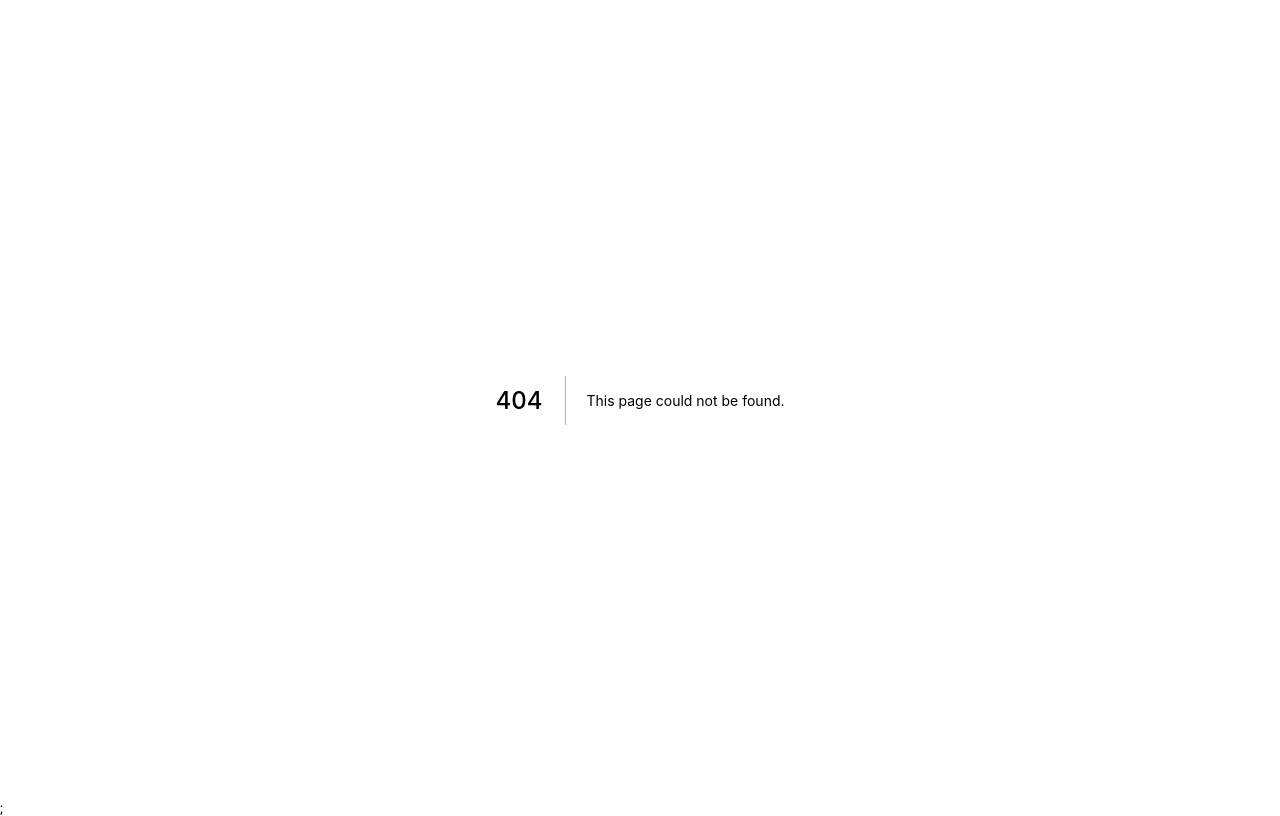
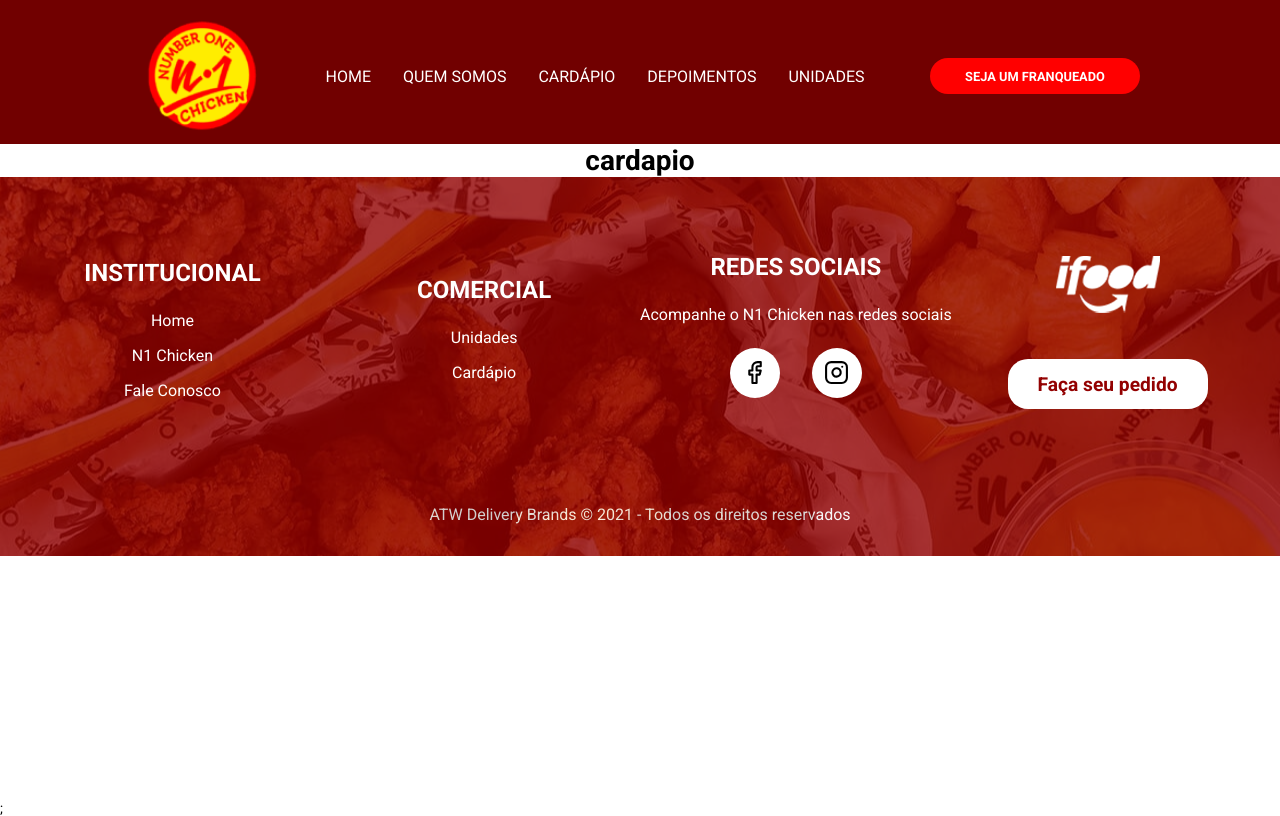
Before and after one commit to Luizu/n1chicken, a Next.js app: page /cardapio in a window 1280 px wide. Before the commit this address had no page. Built offline with nearby package versions, Linux system fonts and the light colour scheme.

Commit message:
Chore: Created header pages to implement navigation

```diff
--- /dev/null
+++ b/src/pages/cardapio/index.tsx
@@ -0,0 +1,14 @@
+import { Header } from '../../components/Header';
+import { Footer } from '../../components/Footer';
+
+import { Container } from './styles';
+
+export default function Cardapio(): JSX.Element {
+  return (
+    <Container>
+      <Header />
+      <h1>cardapio</h1>
+      <Footer />
+    </Container>
+  );
+}
--- /dev/null
+++ b/src/pages/cardapio/styles.ts
@@ -0,0 +1,9 @@
+import styled from 'styled-components';
+
+export const Container = styled.div`
+  width: 100vw;
+  height: 100vh;
+  display: flex;
+  align-items: center;
+  flex-direction: column;
+`;
--- /dev/null
+++ b/src/pages/depoimentos/styles.ts
@@ -0,0 +1,9 @@
+import styled from 'styled-components';
+
+export const Container = styled.div`
+  width: 100vw;
+  height: 100vh;
+  display: flex;
+  align-items: center;
+  flex-direction: column;
+`;
--- /dev/null
+++ b/src/pages/quem-somos/styles.ts
@@ -0,0 +1,9 @@
+import styled from 'styled-components';
+
+export const Container = styled.div`
+  width: 100vw;
+  height: 100vh;
+  display: flex;
+  align-items: center;
+  flex-direction: column;
+`;
--- /dev/null
+++ b/src/pages/unidades/styles.ts
@@ -0,0 +1,9 @@
+import styled from 'styled-components';
+
+export const Container = styled.div`
+  width: 100vw;
+  height: 100vh;
+  display: flex;
+  align-items: center;
+  flex-direction: column;
+`;
```
Also changed, not shown: src/pages/depoimentos/index.tsx (added, +13 -0 lines), src/pages/quem-somos/index.tsx (added, +13 -0 lines), src/pages/unidades/index.tsx (added, +13 -0 lines).
